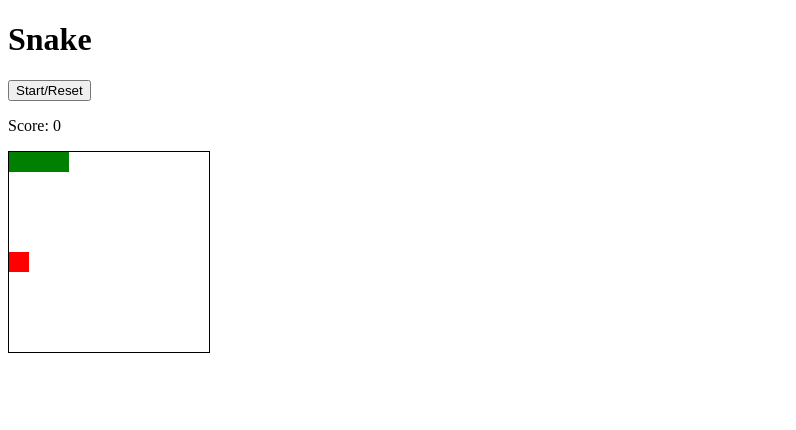
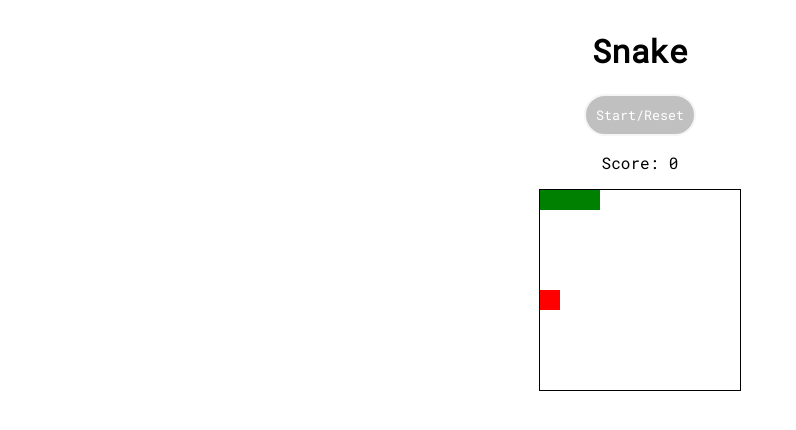
Before and after one commit to gregnorth17/snake, a plain HTML site: page index.html in a window 1280 px wide. Shown: the whole page, without its empty margins (0-796 px from the left). Drawn offline with Linux system fonts and the light colour scheme.

Commit message:
second commit
game over and new font

```diff
--- a/index.html
+++ b/index.html
@@ -4,6 +4,9 @@
     <meta charset="UTF-8">
     <meta http-equiv="X-UA-Compatible" content="IE=edge">
     <meta name="viewport" content="width=device-width, initial-scale=1.0">
+    <link rel="preconnect" href="https://fonts.googleapis.com">
+    <link rel="preconnect" href="https://fonts.gstatic.com" crossorigin>
+    <link href="https://fonts.googleapis.com/css2?family=Roboto+Mono&display=swap" rel="stylesheet">
     <link rel="stylesheet" href="styles.css">
     <title>Snake Game</title>
 </head>
@@ -12,7 +15,7 @@
     <button class="btn">Start/Reset</button>
     <p>Score: <span class="display-score">0</span></p>
     <div class="grid"></div>
-
+    <p class="game-over">Game Over</p>
     <script src="index.js"></script>
 </body>
 
--- a/index.js
+++ b/index.js
@@ -3,6 +3,7 @@ const displayScore = document.querySelector(".display-score");
 const button = document.querySelector(".btn");
 const squares = [];
 const width = 10;
+const gameOver = document.querySelector(".game-over");
 let currentSnake = [2, 1, 0];
 let direction = 1;
 let appleIndex = 0;
@@ -21,6 +22,7 @@ function startGame() {
     score = 0;
     speed = 1000;
     timerId = setInterval(move, speed);
+    gameOver.style.display = "none";
 }
 
 
@@ -47,6 +49,7 @@ function move() {
         (squares[currentSnake[0] + direction]).classList.contains("snake")
     )
      {
+        gameOver.style.display = "block"
         return clearInterval(timerId);
     }
 
@@ -72,8 +75,6 @@ function move() {
 
 }
 
-
-
 function generateApple() {
     do {
         appleIndex = Math.floor(Math.random() * 100);
@@ -82,11 +83,6 @@ function generateApple() {
 }
 
 generateApple();
-
-
-
-
-
 
 button.addEventListener("click", startGame);
 
--- a/styles.css
+++ b/styles.css
@@ -1,3 +1,11 @@
+body {
+    font-family: 'Roboto Mono', monospace;
+    display: flex;
+    flex-direction: column;
+    justify-content: center;
+    align-items: center;
+}
+
 .grid {
     display: flex;
     flex-wrap: wrap;
@@ -9,7 +17,16 @@
 .square {
     width: 20px;
     height: 20px;
+}
 
+.btn {
+    font-family: 'Roboto Mono', monospace;
+    padding: .75em;
+    border-radius: 5em;
+    border: 2px solid whitesmoke;
+    background-color: silver;
+    color: white;
+    cursor: pointer;
 }
 
 .snake {
@@ -19,3 +36,7 @@
 .apple {
     background: red;
 }
+
+.game-over {
+    display: none;
+}
```
